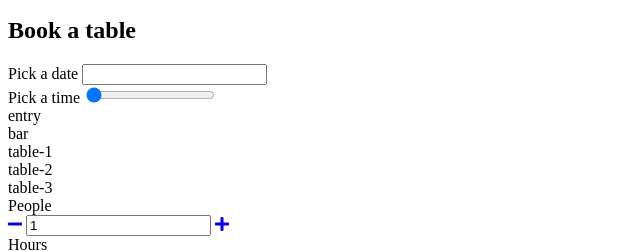
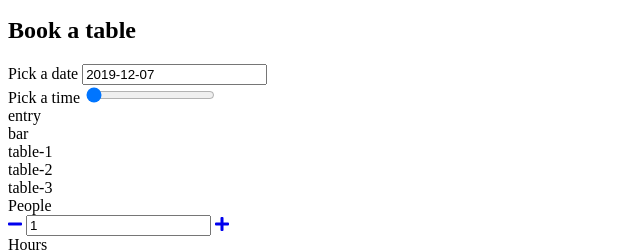
Before and after one commit to malwina-mika/javascript-pizzeria, a website with bundled scripts: page src/index.html in a window 1280 px wide. Shown: the part 273-524 px from the top of the page, 0-640 px from the left. Built offline with nearby package versions, Linux system fonts and the light colour scheme; files whose address does not match are found by name.

Commit message:
added DatePicker class

```diff
--- a/src/index.html
+++ b/src/index.html
@@ -5,6 +5,7 @@
   <meta name="viewport" content="width=device-width, initial-scale=1.0">
   <meta http-equiv="X-UA-Compatible" content="ie=edge">
   <title>Pizzeria</title>
+  <link rel="stylesheet" href="https://cdn.jsdelivr.net/npm/flatpickr/dist/flatpickr.min.css">
   <link href="https://fonts.googleapis.com/css?family=Lato:400,300i,700%7COswald:300,500,700&amp;subset=latin-ext" rel="stylesheet">
   <link href="https://use.fontawesome.com/releases/v5.7.2/css/all.css" rel="stylesheet">
   <link rel="stylesheet" href="css/style.css">
@@ -243,6 +244,7 @@
     </article> <!-- .product -->
   </script>
 
+  <script src="https://cdn.jsdelivr.net/npm/flatpickr"></script>
   <script src="https://cdnjs.cloudflare.com/ajax/libs/handlebars.js/4.1.0/handlebars.min.js"></script>
   <script src="js/app.js" type="module"></script>
 
--- a/src/js/app.js
+++ b/src/js/app.js
@@ -80,13 +80,13 @@ const app = {
         return rawResponse.json();
       })
       .then(function(parsedResponse) {
-        console.log('parsedResponse:', parsedResponse);
+        // console.log('parsedResponse:', parsedResponse);
         /* save parsedResponse as thisApp.data.products*/
         thisApp.data.products = parsedResponse;
         /* execute initMenu method */
         thisApp.initMenu();
       });
-    console.log('thisApp.data', JSON.stringify(thisApp.data));
+    // console.log('thisApp.data', JSON.stringify(thisApp.data));
   },
 
   initCart: function() {
--- a/src/js/components/AmountWidget.js
+++ b/src/js/components/AmountWidget.js
@@ -12,6 +12,8 @@ export class AmountWidget extends BaseWidget{
     thisWidget.initActions();
 
     thisWidget.renderValue();
+
+    console.log('amountWidget', thisWidget);
   }
 
   getElements() {
@@ -38,7 +40,6 @@ export class AmountWidget extends BaseWidget{
     const thisWidget = this;
 
     thisWidget.dom.input.addEventListener('change', function(){
-      //thisWidget.setValue(thisWidget.dom.input.value);
       thisWidget.value = thisWidget.dom.input.value;
     });
 
--- a/src/js/components/BaseWidget.js
+++ b/src/js/components/BaseWidget.js
@@ -1,4 +1,4 @@
-class BaseWidget{
+class BaseWidget {
   constructor(wrapperElement, initialValue){
     const thisWidget = this;
 
--- a/src/js/components/Booking.js
+++ b/src/js/components/Booking.js
@@ -1,5 +1,6 @@
 import {select, templates} from '../settings.js';
 import {AmountWidget} from './AmountWidget.js';
+import {DatePicker} from './DatePicker.js';
 
 export class Booking {
   constructor(bookingWidgetContainer) {
@@ -19,14 +20,15 @@ export class Booking {
 
     thisBooking.dom.peopleAmount = thisBooking.dom.wrapper.querySelector(select.booking.peopleAmount);
     thisBooking.dom.hoursAmount = thisBooking.dom.wrapper.querySelector(select.booking.hoursAmount);
-
+    thisBooking.dom.datePicker = thisBooking.dom.wrapper.querySelector(select.widgets.datePicker.wrapper);
 
   }
 
   initWidgets() {
-    const thisBooking = this; // eslint-disable-line no-unused-vars
+    const thisBooking = this;
     thisBooking.peopleAmount = new AmountWidget(thisBooking.dom.peopleAmount);
     thisBooking.hoursAmount = new AmountWidget(thisBooking.dom.hoursAmount);
+    thisBooking.datepicker = new DatePicker(thisBooking.dom.datePicker);
   }
 
 
--- a/src/js/components/Cart.js
+++ b/src/js/components/Cart.js
@@ -14,7 +14,7 @@ export class Cart {
     thisCart.getElements(element);
     thisCart.initActions();
 
-    console.log('new Cart', thisCart);
+    // console.log('new Cart', thisCart);
   }
 
   getElements(element) {
--- /dev/null
+++ b/src/js/components/DatePicker.js
@@ -0,0 +1,56 @@
+import {utils} from '../utils.js';
+import {select, settings} from '../settings.js';
+import BaseWidget from './BaseWidget.js';
+
+export class DatePicker extends BaseWidget{
+  constructor(wrapper) {
+    super(wrapper, utils.dateToStr(new Date()));
+
+    const thisWidget = this;
+
+    thisWidget.dom.input = thisWidget.dom.wrapper.querySelector(select.widgets.datePicker.input);
+
+    thisWidget.initPlugin();
+  }
+
+  initPlugin() {
+    const thisWidget = this;
+
+    thisWidget.minDate = new Date(thisWidget.value);
+    thisWidget.maxDate = utils.addDays(thisWidget.minDate, settings.datePicker.maxDaysInFuture);
+
+    const options = {
+      defaultDate: thisWidget.minDate,
+      minDate: thisWidget.minDate,
+      maxDate: thisWidget.maxDate,
+      locale: {
+        firstDayOfWeek: 1
+      },
+      disable: [
+        function(date) {
+            // return true to disable
+            return (date.getDay() === 1);
+        },
+      ],
+      onChange: function(dateStr) {
+         thisWidget.value = dateStr;
+      },
+
+  }
+
+  flatpickr(thisWidget.dom.input, options);
+
+}
+
+  parseValue(value) {
+    return value;
+  }
+
+  isValid() {
+    return true;
+  }
+
+  renderValue() {
+
+  }
+}
--- a/src/js/components/Product.js
+++ b/src/js/components/Product.js
@@ -91,11 +91,8 @@ export class Product {
 
   addPulse() {
     let cartSelector = document.querySelector('.cart');
-    console.log('CartSelector', cartSelector);
     cartSelector.classList.add('pulse');
-    let pulseCart = document.querySelector('.pulse');
-    console.log('PulseCart', pulseCart);
-    window.setTimeout(function(){pulseCart.classList.remove('pulse');}, 500, true);
+    window.setTimeout(function(){cartSelector.classList.remove('pulse');}, 500, true);
   }
 
   processOrder() {
```
